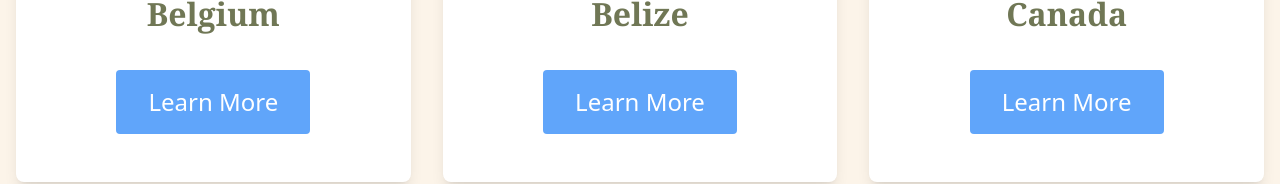
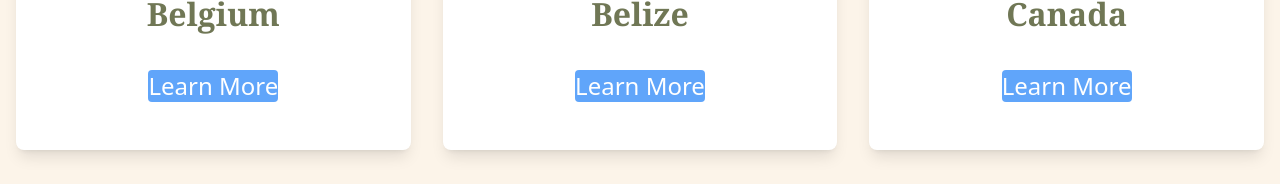
Before and after one commit to Tthompson8416/fork-and-footprints, a React (Vite) app: page /fork-and-footprints/recipes in a window 1280 px wide. Shown: the part 672-856 px from the top of the page. Built offline with nearby package versions, Linux system fonts and the light colour scheme.

Commit message:
Foundation for RecipesPage setip

```diff
--- a/src/App.jsx
+++ b/src/App.jsx
@@ -4,6 +4,7 @@
 import WorldMap from "./pages/WorldMap";
 import CountryDetail from "./pages/CountryDetail";
 import RecipeCollection from "./pages/RecipeCollection";
+import RecipesPage from './pages/RecipesPage';
 
 
 function App() {
@@ -14,6 +15,7 @@
           <Route path="/" element={<Home />} />
           <Route path="/worldmap" element={<WorldMap />} />
           <Route path="/recipes" element={<RecipeCollection />} />
+          <Route path="/recipes" element={<RecipesPage />} />
           <Route path="/country/:id" element={<CountryDetail />} />
         </Routes>
       </Layout>
--- a/src/pages/CountryCard.jsx
+++ b/src/pages/CountryCard.jsx
@@ -1,3 +1,6 @@
+import { Link } from 'react-router-dom';
+
+
 const CountryCard = ({ name, image, pageLink, aosAnimation }) => {
   return (
     <div className="bg-white shadow-lg rounded-lg p-4 pb-12 mb-12 max-w-[clamp(280px, 90%, 350px)] mx-auto"
@@ -11,9 +14,10 @@
       <h1 className="text-[clamp(1rem, 2.5vw, 2.5rem)] font-bold font-serif mt-4 text-center text-custom-accent text-[1.5rem] sm:text-[1.7rem] lg:text-[2rem]">
         {name}
       </h1>
+
       <button
-        className="mt-8 px-[clamp(0.5rem, 1.5vw, 1rem)] py-[clamp(0.3rem, 1vw, 0.5rem)] py-[1rem] px-[2rem] bg-blue-400 text-white text-xl xl:text-2xl rounded hover:bg-blue-600 mx-auto block"
-        onClick={() => (window.location.href = pageLink)}
+        className="mt-8 px-[clamp(0.5rem, 1.5vw, 1rem)] py-[clamp(0.3rem, 1vw, 0.5rem)] bg-blue-400 text-white text-xl xl:text-2xl rounded hover:bg-blue-600 mx-auto block"
+        onClick={() => window.open(`/recipes#${name.toLowerCase()}`, '_blank')}
       >
         Learn More
       </button>
--- /dev/null
+++ b/src/pages/RecipesPage.jsx
@@ -0,0 +1,11 @@
+import React from 'react';
+
+const RecipesPage = () => {
+    return (
+        <div className='bg-white min-h-screen'>
+
+        </div>
+    );
+};
+
+export default RecipesPage;
```
